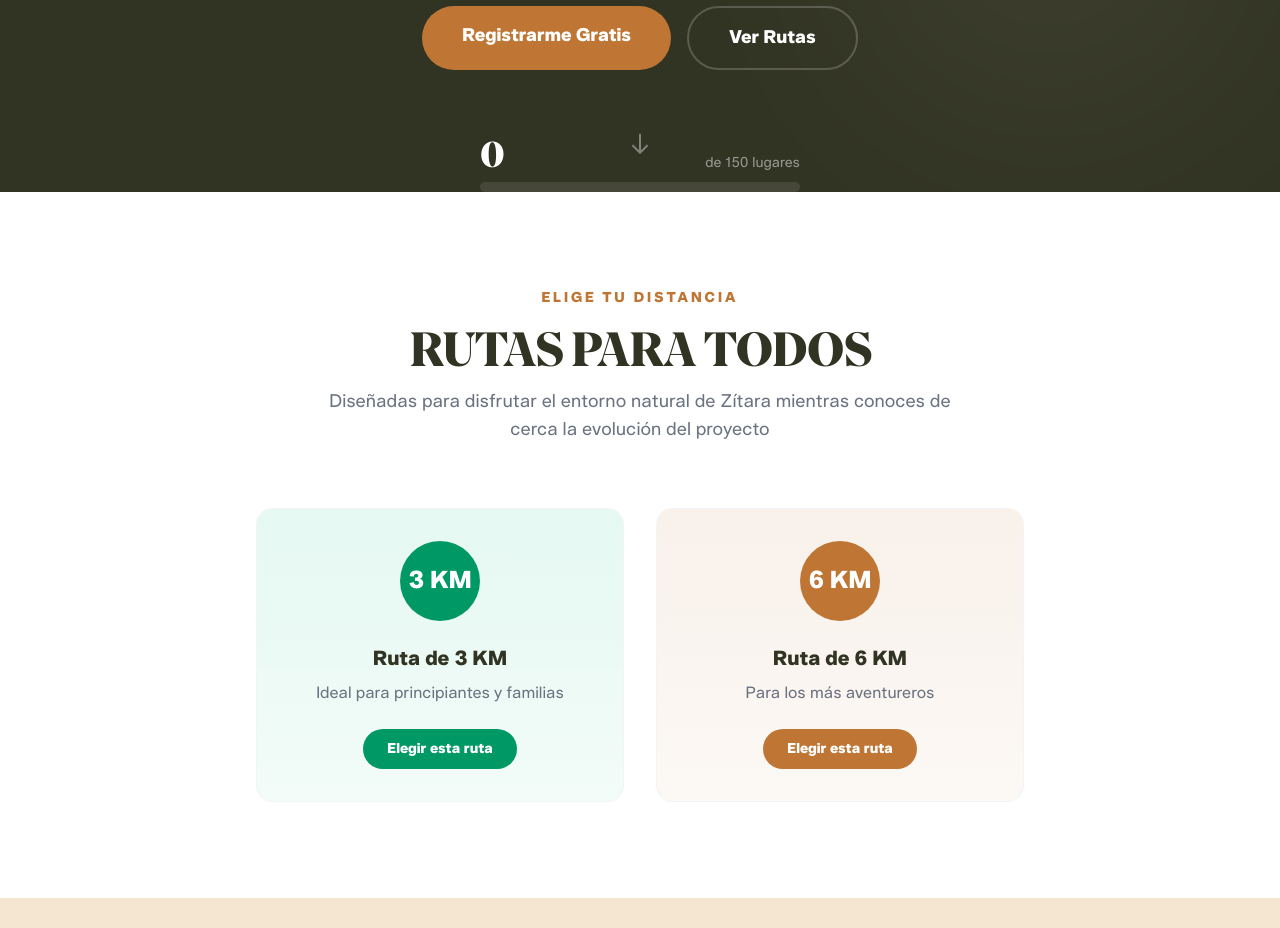
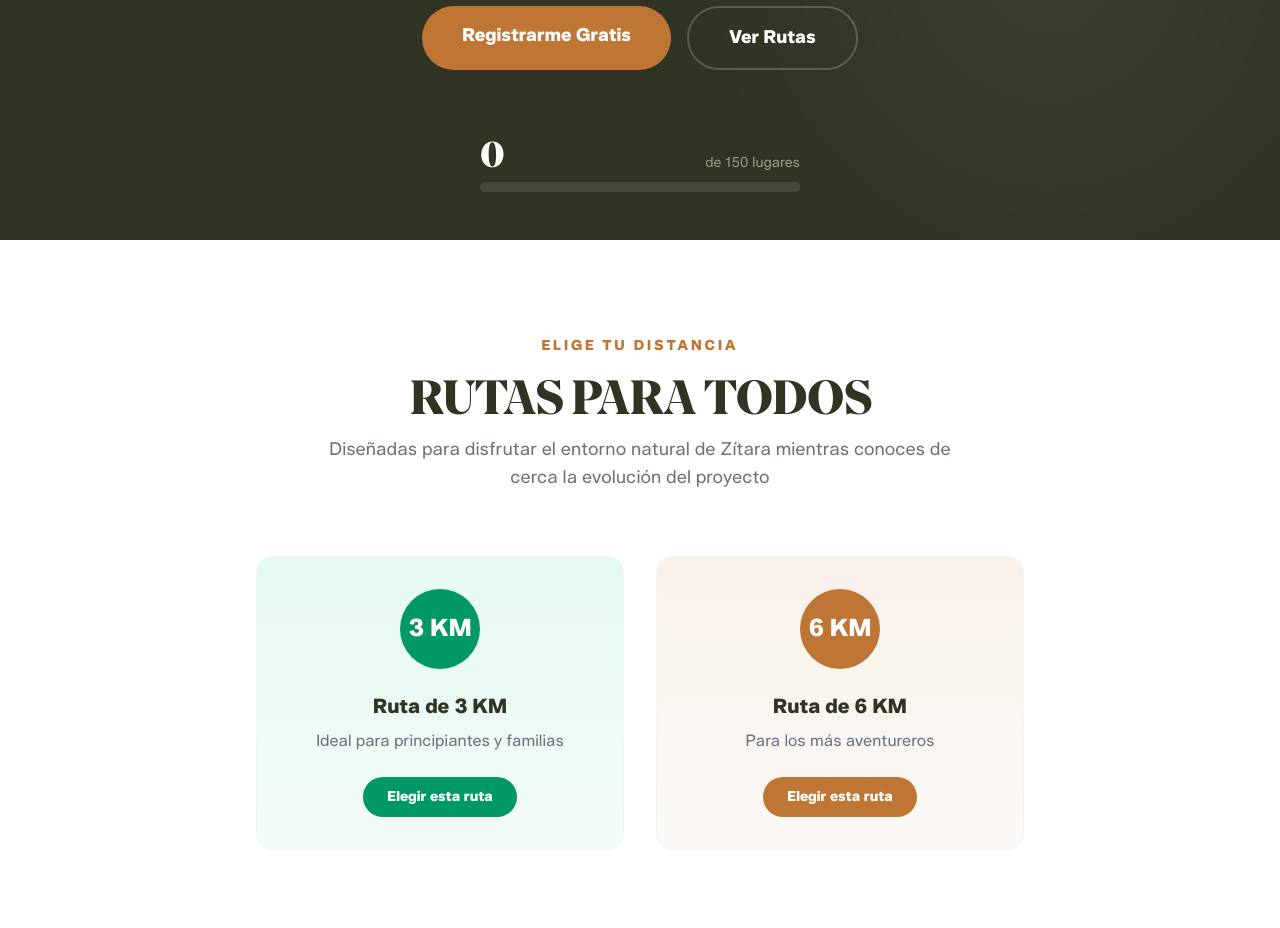
Before and after one commit to gilbertoramirez/zitara-social-run, a Next.js app: page / in a window 1280 px wide. Shown: the part 820-1748 px from the top of the page. Built offline with nearby package versions, Linux system fonts and the light colour scheme; no server answers; the database is empty.

Commit message:
fix: remove scroll arrow, add bottom spacing to spots counter
Co-Authored-By: Claude Opus 4.6 <noreply@anthropic.com>
Claude-Session: https://claude.ai/code/session_01U7TpRcxpEWC37MjJRA8hZa

```diff
--- a/src/components/landing/hero.tsx
+++ b/src/components/landing/hero.tsx
@@ -64,17 +64,9 @@ export default function Hero() {
           </a>
         </div>
 
-        <div className="animate-fade-in-up animate-delay-400 mt-16">
+        <div className="animate-fade-in-up animate-delay-400 mt-16 mb-12">
           <SpotsCounter />
         </div>
-      </div>
-
-      <div className="absolute bottom-8 left-1/2 -translate-x-1/2 animate-bounce">
-        <a href="#rutas" aria-label="Scroll down">
-          <svg className="w-6 h-6 text-white/40" fill="none" stroke="currentColor" viewBox="0 0 24 24">
-            <path strokeLinecap="round" strokeLinejoin="round" strokeWidth={2} d="M19 14l-7 7m0 0l-7-7m7 7V3" />
-          </svg>
-        </a>
       </div>
     </section>
   );
```
